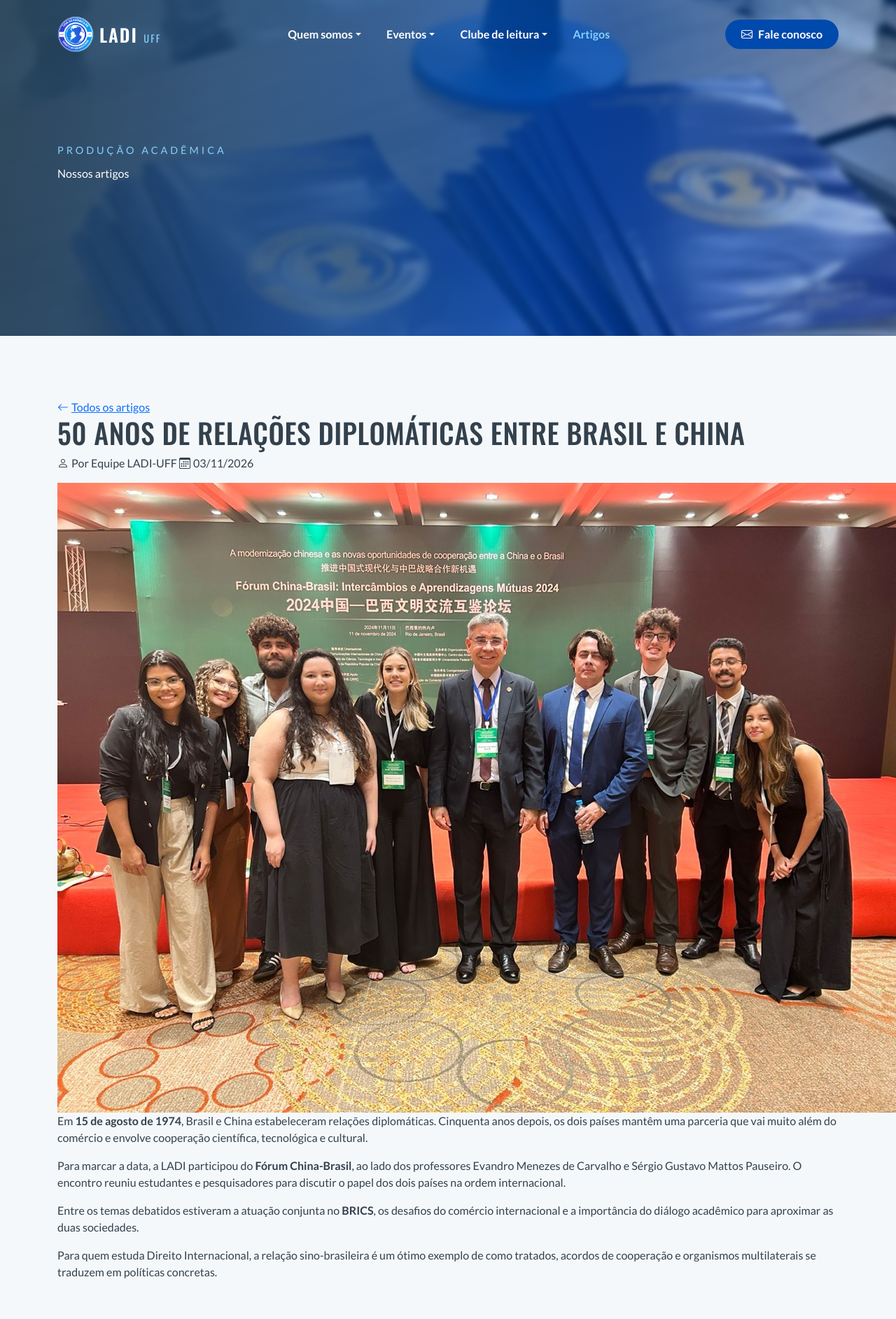
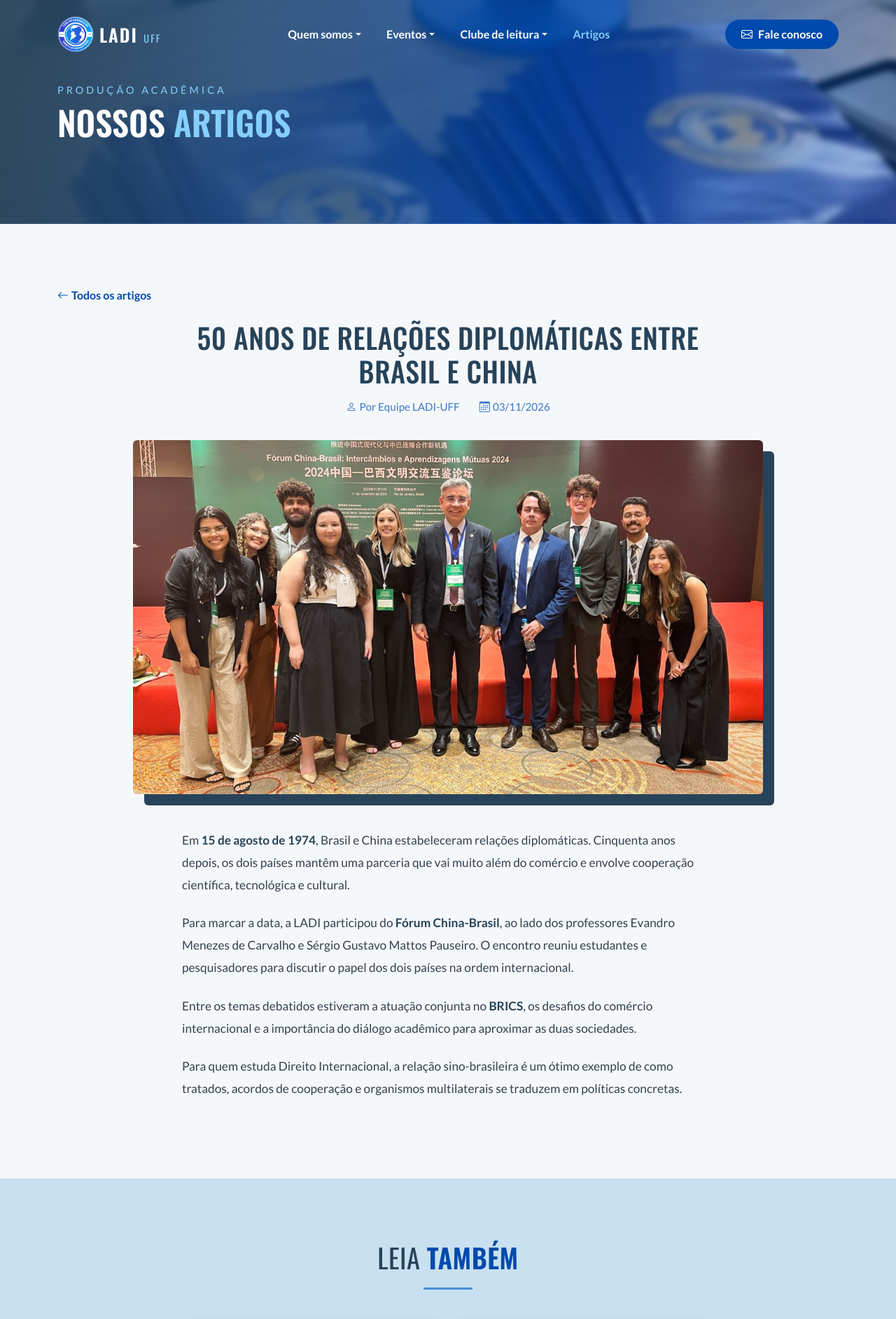
Before and after one commit to joaopiller/ladi-uff, a Flask app: page /artigos/1 in a window 1280 px wide. Shown: the top 1885 px of the page at 70% size. Run offline with Flask 3, Linux system fonts and the light colour scheme; data comes from the database, SQL or seed files in the repository; some libraries are stand-ins or nearby versions.

Commit message:
style(artigos): título, imagem e texto da página do artigo

```diff
--- a/static/css/artigos.css
+++ b/static/css/artigos.css
@@ -105,6 +105,97 @@
   margin: 30px 0;
 }
 
+.banner-artigo {
+  height: 40vh;
+  min-height: 300px;
+}
+
+.banner-titulo {
+  font-family: 'Oswald', sans-serif;
+  font-size: 3rem;
+  font-weight: 600;
+  text-transform: uppercase;
+  line-height: 1.1;
+  margin: 0;
+}
+
+.banner-titulo span {
+  color: var(--azul-ceu);
+}
+
+.link-voltar {
+  display: inline-block;
+  color: var(--azul);
+  font-weight: 700;
+  text-decoration: none;
+  margin-bottom: 24px;
+}
+
+.artigo-cabecalho {
+  max-width: 820px;
+  margin: 0 auto 36px;
+  text-align: center;
+}
+
+.artigo-cabecalho h1 {
+  color: var(--azul-escuro);
+  font-size: 2.5rem;
+  line-height: 1.2;
+  margin-bottom: 16px;
+  overflow-wrap: break-word;
+}
+
+.artigo-meta {
+  display: flex;
+  flex-wrap: wrap;
+  justify-content: center;
+  gap: 8px 28px;
+  color: var(--azul-medio);
+  font-size: 0.95rem;
+  margin: 0;
+}
+
+.artigo-imagem {
+  position: relative;
+  max-width: 900px;
+  margin: 0 auto 50px;
+}
+
+.artigo-imagem::after {
+  content: "";
+  position: absolute;
+  top: 16px;
+  left: 16px;
+  right: -16px;
+  bottom: -16px;
+  background-color: var(--azul-escuro);
+  border-radius: 6px;
+}
+
+.artigo-imagem img {
+  position: relative;
+  z-index: 1;
+  width: 100%;
+  aspect-ratio: 16 / 9;
+  object-fit: cover;
+  border-radius: 6px;
+}
+
+.artigo-texto {
+  max-width: 760px;
+  margin: 0 auto;
+  font-size: 1.08rem;
+  line-height: 1.85;
+}
+
+.artigo-texto p {
+  margin-bottom: 1.4rem;
+}
+
+.artigo-texto strong {
+  color: var(--azul-escuro);
+}
+
 @media (max-width: 575px) {
   .card-artigo-info {
     padding: 18px;
@@ -113,4 +204,28 @@
   .card-artigo h3 {
     font-size: 1.15rem;
   }
+
+  .banner-artigo {
+    height: 34vh;
+    min-height: 260px;
+  }
+
+  .banner-titulo {
+    font-size: 2.2rem;
+  }
+
+  .artigo-cabecalho h1 {
+    font-size: 1.8rem;
+  }
+
+  .artigo-imagem::after {
+    top: 10px;
+    left: 10px;
+    right: -10px;
+    bottom: -10px;
+  }
+
+  .artigo-texto {
+    font-size: 1rem;
+  }
 }
```
